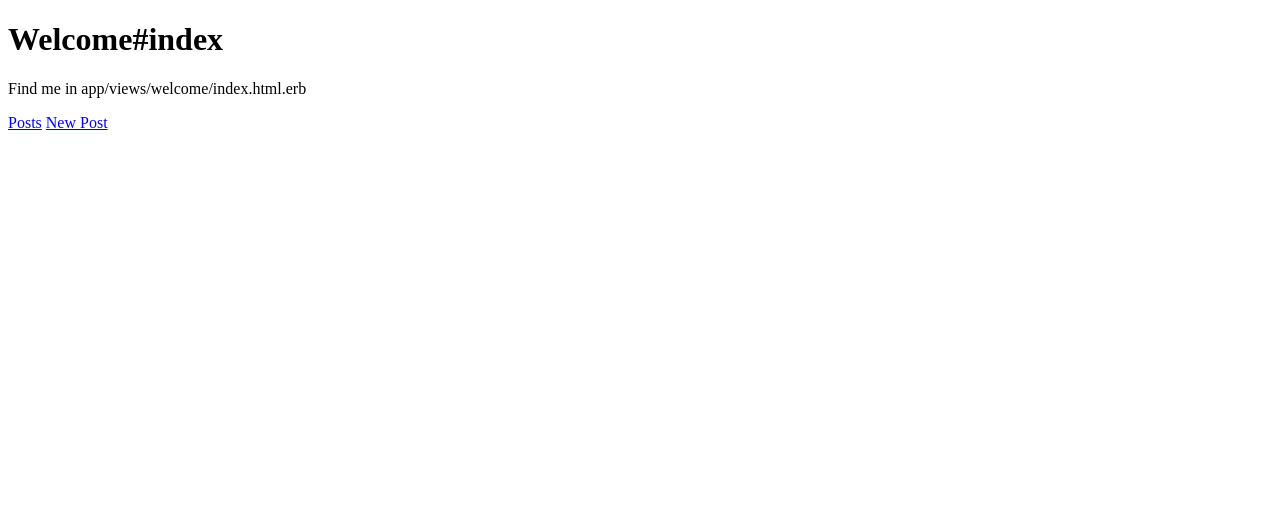
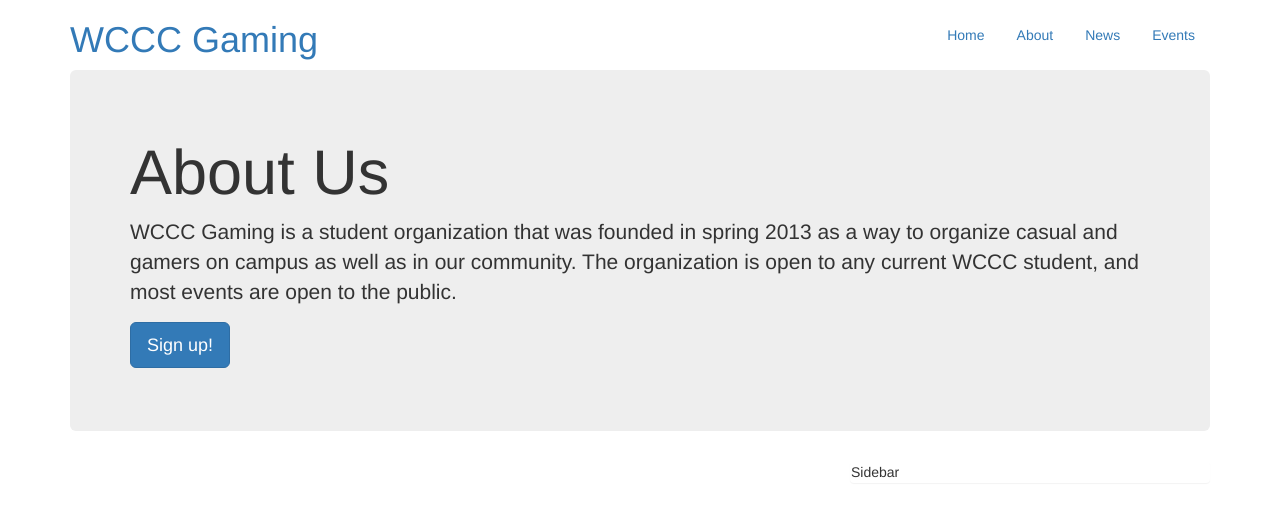
Before and after one commit to aslezak-old/wccc-gaming, a Rails app: page / in a window 1280 px wide. Shown: the top 517 px of the page. Run offline with Rails 7, Linux system fonts and the light colour scheme; data that the repository does not hold is empty; style sheets or scripts are compiled from the project's sources; some libraries are stand-ins or nearby versions.

Commit message:
start bootstrappin and refactoring base code

```diff
--- /dev/null
+++ b/app/assets/stylesheets/custom.css.scss
@@ -0,0 +1,5 @@
+@import "bootstrap";
+
+#nav {
+  margin-top:15px;
+}
--- a/app/controllers/posts_controller.rb
+++ b/app/controllers/posts_controller.rb
@@ -2,6 +2,7 @@
   http_basic_authenticate_with name: "dhh", password: "secret", except: [:index, :show]
 
   def new
+    @post = Post.new
   end
 
   def index
--- /dev/null
+++ b/app/views/application/_posts.html.erb
@@ -0,0 +1,11 @@
+<% @posts.each do |post| %>
+ <div class="panel panel-default">
+  <div class="panel-heading"><h3><strong><%= post.title %></strong></h3></div>
+  <div class="panel-body">
+    <%= post.text %>
+  </div>
+</div>
+  <%= link_to 'Show', post %>
+  <%= link_to 'Edit', edit_post_path(post) %>
+  <%= link_to 'Delete', post_path(post), method: :delete, data: { confirm: 'Are you sure?'} %>
+<% end %>
--- a/app/views/layouts/application.html.erb
+++ b/app/views/layouts/application.html.erb
@@ -8,7 +8,21 @@
 </head>
 <body>
 
-<%= yield %>
-
+<div class="container">
+<div class="row">
+  <div class="col-xs-6">
+    <h1><a href="#">WCCC Gaming</a></h1>
+  </div>
+  <div class="col-xs-6">
+    <ul id="nav" class="nav pull-right nav-pills">
+      <li><a href="#">Home</a></li>
+      <li><a href="#">About</a></li>
+      <li><a href="#">News</a></li>
+      <li><a href="#">Events</a></li>
+    </ul>
+  </div>
+</div>
+  <%= yield %>
+</div>
 </body>
 </html>
--- a/app/views/posts/index.html.erb
+++ b/app/views/posts/index.html.erb
@@ -1,9 +1,19 @@
-<h1>Posts</h1>
-
-<% @posts.each do |post| %>
-  <h2><%= post.title %></h2>
-  <p><%= post.text %></p>
-  <%= link_to 'Show', post %>
-  <%= link_to 'Edit', edit_post_path(post) %>
-  <%= link_to 'Delete', post_path(post), method: :delete, data: { confirm: 'Are you sure?'} %>
-<% end %>
+<div class="row">
+  <div class="col-xs-12">
+    <div class="jumbotron">
+  <h1>About Us</h1>
+  <p>WCCC Gaming is a student organization that was founded in spring 2013 as a way to organize casual and gamers on campus as well as in our community. The organization is open to any current WCCC student, and most events are open to the public.</p>
+  <p><a class="btn btn-primary btn-lg" role="button">Sign up!</a></p>
+</div>
+  </div>
+</div>
+<div class="row">
+  <div class="col-xs-8">
+    <%= render 'posts' %>
+  </div>
+  <div class="col-xs-4">
+    <div class="panel">
+      Sidebar
+    </div>
+  </div>
+</div>
--- a/app/views/welcome/index.html.erb
+++ /dev/null
@@ -1,4 +0,0 @@
-<h1>Welcome#index</h1>
-<p>Find me in app/views/welcome/index.html.erb</p>
-<%= link_to 'Posts', posts_path %>
-<%= link_to 'New Post', new_post_path %>
--- a/config/application.rb
+++ b/config/application.rb
@@ -19,5 +19,6 @@
     # The default locale is :en and all translations from config/locales/*.rb,yml are auto loaded.
     # config.i18n.load_path += Dir[Rails.root.join('my', 'locales', '*.{rb,yml}').to_s]
     # config.i18n.default_locale = :de
+    config.assets.precompile += %w(*.png *.jpg *.jpeg *.gif)
   end
 end
--- a/config/routes.rb
+++ b/config/routes.rb
@@ -1,11 +1,10 @@
 WcccGaming::Application.routes.draw do
   resources :posts
-  get "welcome/index"
   # The priority is based upon order of creation: first created -> highest priority.
   # See how all your routes lay out with "rake routes".
 
   # You can have the root of your site routed with "root"
-  root 'welcome#index'
+  root 'posts#index'
 
   # Example of regular route:
   #   get 'products/:id' => 'catalog#view'
```
Also changed, not shown: app/views/posts/new.html.erb (+21 -1 lines), Gemfile, Gemfile.lock.
